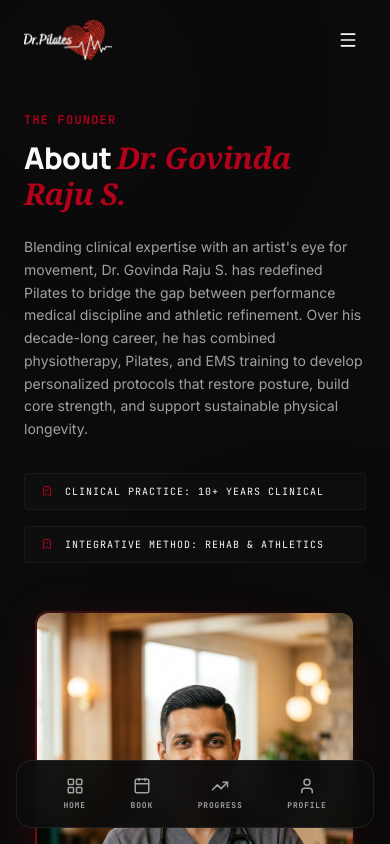
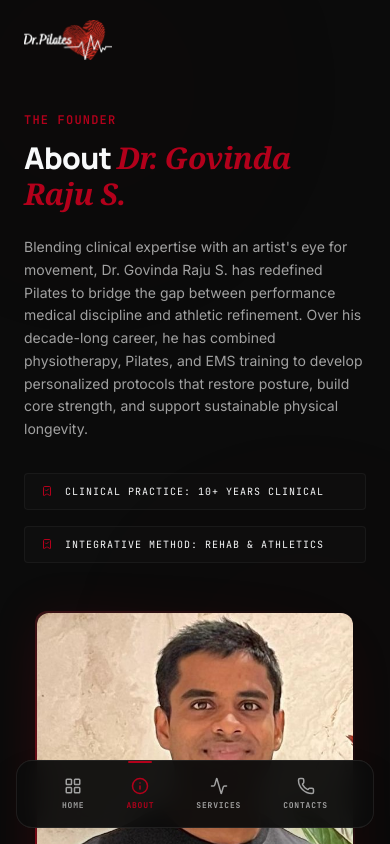
Before and after one commit to suvassuva/drpilates, a Next.js app: page /about in a window 390 px wide. Shown: the top 844 px of the page. Built offline with nearby package versions, Linux system fonts and the light colour scheme.

Commit message:
Optimize navigation layout, clean up mobile hamburger menu, adjust portal header profile toggle, and update founder portrait image

```diff
--- a/src/app/about/page.tsx
+++ b/src/app/about/page.tsx
@@ -45,7 +45,7 @@ export default function AboutPage() {
 
               <div className="relative w-full h-full rounded-xl overflow-hidden bg-background">
                 <Image
-                  src="/images/founder.png"
+                  src="/images/govindRaj.jpg"
                   alt="Dr. Govinda Raju S Portrait"
                   fill
                   className="object-cover group-hover:scale-102 transition-transform duration-700"
--- a/src/app/page.tsx
+++ b/src/app/page.tsx
@@ -216,7 +216,7 @@ export default function HomePage() {
           <div className="lg:col-span-5 relative flex justify-center">
             <div className="relative w-80 aspect-[4/5] rounded-xl overflow-hidden border border-white/[0.08] group shadow-2xl">
               <Image
-                src="/images/founder.png"
+                src="/images/govindRaj.jpg"
                 alt="Dr. Govinda Raju S"
                 fill
                 className="object-cover"
--- a/src/components/FloatingActions.tsx
+++ b/src/components/FloatingActions.tsx
@@ -1,7 +1,7 @@
 "use client";
 
 import React, { useState, useEffect } from "react";
-import { MessageSquareCode, Phone, LayoutGrid, Calendar, TrendingUp, User } from "lucide-react";
+import { MessageSquareCode, Phone, LayoutGrid, Info, Activity } from "lucide-react";
 import { motion } from "framer-motion";
 import { usePathname } from "next/navigation";
 import Link from "next/link";
@@ -16,14 +16,14 @@ export default function FloatingActions() {
   useEffect(() => {
     const checkTab = () => {
       if (typeof window !== "undefined") {
-        const searchParams = new URLSearchParams(window.location.search);
-        const tab = searchParams.get("tab");
-        if (pathname === "/portal") {
-          setActiveTab(tab === "profile" ? "profile" : "progress");
+        if (pathname === "/") {
+          setActiveTab("home");
+        } else if (pathname === "/about") {
+          setActiveTab("about");
+        } else if (pathname === "/services") {
+          setActiveTab("services");
         } else if (pathname === "/contact") {
-          setActiveTab("book");
-        } else if (pathname === "/") {
-          setActiveTab("home");
+          setActiveTab("contacts");
         } else {
           setActiveTab("");
         }
@@ -31,9 +31,11 @@ export default function FloatingActions() {
     };
 
     checkTab();
-    // Listen to history and hash updates
+    // Listen to history updates
     window.addEventListener("popstate", checkTab);
-    return () => window.removeEventListener("popstate", checkTab);
+    return () => {
+      window.removeEventListener("popstate", checkTab);
+    };
   }, [pathname]);
 
   return (
@@ -79,6 +81,7 @@ export default function FloatingActions() {
       </div>
 
       {/* Mobile-only Sticky App-like Capsule Bottom Navigation Bar */}
+      {pathname !== "/portal" && (
         <div className="md:hidden fixed bottom-4 left-4 right-4 z-45 bg-[#0B0B0B]/95 backdrop-blur-md border border-white/[0.08] rounded-2xl py-2.5 px-6 flex justify-around items-center shadow-2xl">
           {/* Home Tab */}
           <Link
@@ -98,60 +101,61 @@ export default function FloatingActions() {
             <span className="font-mono text-[8px] font-bold tracking-widest uppercase">Home</span>
           </Link>
 
-        {/* Book Tab */}
+          {/* About Tab */}
           <Link
-          href="/contact"
+            href="/about"
             className={`flex flex-col items-center gap-1 p-1.5 cursor-pointer relative transition-colors duration-300 ${
-            activeTab === "book" ? "text-primary-accent" : "text-muted-text hover:text-foreground"
+              activeTab === "about" ? "text-primary-accent" : "text-muted-text hover:text-foreground"
             }`}
           >
-          {activeTab === "book" && (
+            {activeTab === "about" && (
               <motion.span
                 layoutId="mobileActiveIndicator"
                 className="absolute -top-[10px] left-1/2 -translate-x-1/2 w-6 h-0.5 bg-primary-accent rounded-full"
                 transition={{ type: "spring", stiffness: 300, damping: 30 }}
               />
             )}
-          <Calendar size={18} />
-          <span className="font-mono text-[8px] font-bold tracking-widest uppercase">Book</span>
+            <Info size={18} />
+            <span className="font-mono text-[8px] font-bold tracking-widest uppercase">About</span>
           </Link>
 
-        {/* Progress Tab */}
+          {/* Services Tab */}
           <Link
-          href="/portal"
+            href="/services"
             className={`flex flex-col items-center gap-1 p-1.5 cursor-pointer relative transition-colors duration-300 ${
-            activeTab === "progress" ? "text-primary-accent" : "text-muted-text hover:text-foreground"
+              activeTab === "services" ? "text-primary-accent" : "text-muted-text hover:text-foreground"
             }`}
           >
-          {activeTab === "progress" && (
+            {activeTab === "services" && (
               <motion.span
                 layoutId="mobileActiveIndicator"
                 className="absolute -top-[10px] left-1/2 -translate-x-1/2 w-6 h-0.5 bg-primary-accent rounded-full"
                 transition={{ type: "spring", stiffness: 300, damping: 30 }}
               />
             )}
-          <TrendingUp size={18} />
-          <span className="font-mono text-[8px] font-bold tracking-widest uppercase">Progress</span>
+            <Activity size={18} />
+            <span className="font-mono text-[8px] font-bold tracking-widest uppercase">Services</span>
           </Link>
 
-        {/* Profile Tab */}
+          {/* Contacts Tab */}
           <Link
-          href="/portal?tab=profile"
+            href="/contact"
             className={`flex flex-col items-center gap-1 p-1.5 cursor-pointer relative transition-colors duration-300 ${
-            activeTab === "profile" ? "text-primary-accent" : "text-muted-text hover:text-foreground"
+              activeTab === "contacts" ? "text-primary-accent" : "text-muted-text hover:text-foreground"
             }`}
           >
-          {activeTab === "profile" && (
+            {activeTab === "contacts" && (
               <motion.span
                 layoutId="mobileActiveIndicator"
                 className="absolute -top-[10px] left-1/2 -translate-x-1/2 w-6 h-0.5 bg-primary-accent rounded-full"
                 transition={{ type: "spring", stiffness: 300, damping: 30 }}
               />
             )}
-          <User size={18} />
-          <span className="font-mono text-[8px] font-bold tracking-widest uppercase">Profile</span>
+            <Phone size={18} />
+            <span className="font-mono text-[8px] font-bold tracking-widest uppercase">Contacts</span>
           </Link>
         </div>
+      )}
     </>
   );
 }
--- a/src/components/Footer.tsx
+++ b/src/components/Footer.tsx
@@ -103,7 +103,7 @@ export default function Footer() {
               </Link>
             </li>
             <li>
-              <Link href="/contact" className="text-muted-text hover:text-foreground text-sm font-sans transition-colors">
+              <Link href="/portal" className="text-muted-text hover:text-foreground text-sm font-sans transition-colors">
                 Client Portal
               </Link>
             </li>
--- a/src/components/Navbar.tsx
+++ b/src/components/Navbar.tsx
@@ -4,8 +4,7 @@ import React, { useState, useEffect } from "react";
 import Link from "next/link";
 import Image from "next/image";
 import { usePathname } from "next/navigation";
-import { motion, AnimatePresence } from "framer-motion";
-import { Menu, X } from "lucide-react";
+import { motion } from "framer-motion";
 
 const NAV_ITEMS = [
   { name: "HOME", href: "/" },
@@ -17,7 +16,6 @@ const NAV_ITEMS = [
 
 export default function Navbar() {
   const [scrolled, setScrolled] = useState(false);
-  const [mobileOpen, setMobileOpen] = useState(false);
   const pathname = usePathname();
 
   useEffect(() => {
@@ -36,11 +34,6 @@ export default function Navbar() {
   if (pathname === "/portal") {
     return null;
   }
-
-  // Close drawer on link click
-  const handleLinkClick = () => {
-    setMobileOpen(false);
-  };
 
   return (
     <>
@@ -97,66 +90,8 @@ export default function Navbar() {
             </Link>
           </div>
 
-          {/* Mobile Menu Toggle */}
-          <button
-            className="md:hidden p-2 text-foreground z-50 focus:outline-none"
-            onClick={() => setMobileOpen(!mobileOpen)}
-            aria-label="Toggle menu"
-          >
-            {mobileOpen ? <X size={20} /> : <Menu size={20} />}
-          </button>
         </div>
       </header>
-
-      {/* Mobile Drawer Overlay */}
-      <AnimatePresence>
-        {mobileOpen && (
-          <motion.div
-            initial={{ opacity: 0, y: -20 }}
-            animate={{ opacity: 1, y: 0 }}
-            exit={{ opacity: 0, y: -20 }}
-            transition={{ duration: 0.3, ease: "easeInOut" }}
-            className="fixed inset-0 z-45 bg-background/95 backdrop-blur-lg md:hidden pt-28 px-6 flex flex-col justify-between pb-12"
-          >
-            <div className="flex flex-col gap-6">
-              {NAV_ITEMS.map((item, idx) => (
-                <motion.div
-                  initial={{ opacity: 0, x: -10 }}
-                  animate={{ opacity: 1, x: 0 }}
-                  transition={{ delay: idx * 0.05 }}
-                  key={item.name}
-                >
-                  <Link
-                    href={item.href}
-                    onClick={handleLinkClick}
-                    className="font-display font-semibold text-lg tracking-wider text-foreground hover:text-primary-accent transition-colors"
-                  >
-                    {item.name}
-                  </Link>
-                </motion.div>
-              ))}
-            </div>
-
-            <motion.div
-              initial={{ opacity: 0, y: 10 }}
-              animate={{ opacity: 1, y: 0 }}
-              transition={{ delay: 0.3 }}
-              className="flex flex-col gap-4"
-            >
-              <Link
-                href="/contact"
-                onClick={handleLinkClick}
-                className="w-full text-center py-3 rounded-full bg-primary-accent text-foreground text-sm font-semibold tracking-wider hover:bg-tertiary-accent transition-colors"
-              >
-                Book Assessment
-              </Link>
-              <div className="text-center font-mono text-[10px] tracking-widest text-muted-text">
-                KALYAN NAGAR, BANGALORE
-              </div>
-            </motion.div>
-          </motion.div>
-        )}
-      </AnimatePresence>
     </>
   );
 }
```
Also changed, not shown: src/app/portal/page.tsx (+13 -3 lines), public/images/govindRaj.jpg (added). Lines whose indentation alone changed are shown as unchanged.
